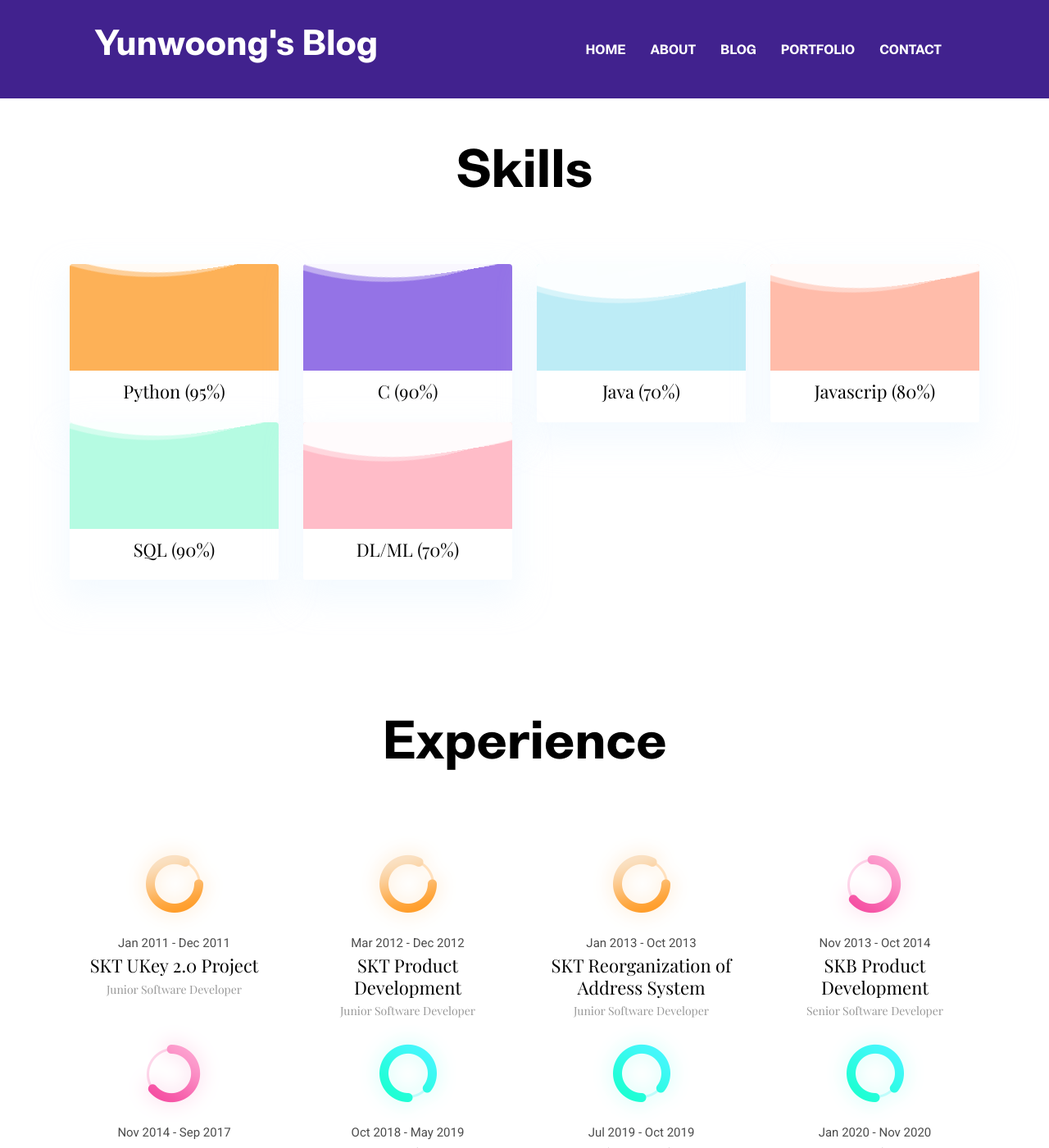
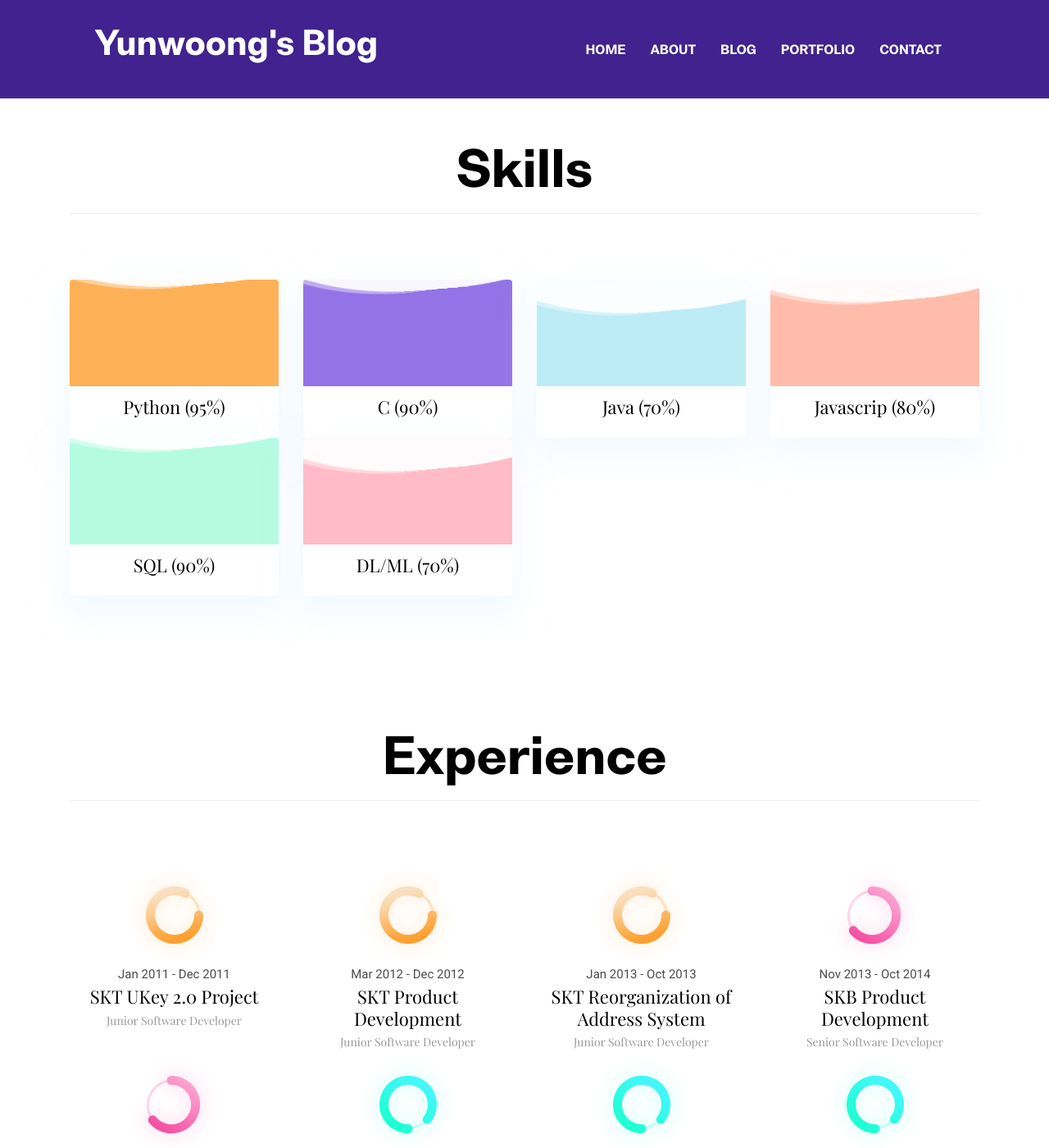
Before and after one commit to yunwoong7/yunwoong7.github.io, a Jekyll site: the page built from index.html, in a window 1280 px wide and 1400 px high, scrolled down 1257 px. Shown: the whole window at 82% size. Built offline with Jekyll 4.4.1, drawn with Linux system fonts in a browser that asks for light colours.

```diff
--- a/assets/scss/_typography.scss
+++ b/assets/scss/_typography.scss
@@ -42,6 +42,8 @@
 
 h2, .h2{
   font-size: 60px;
+  padding-bottom: .3em;
+  border-bottom: 1px solid #eaecef;
   @include desktop {
     font-size: 50px;
   }
```
Also changed, not shown: _portfolio/2019-06-10-drowsiness_detection.markdown (+4 -4 lines).
